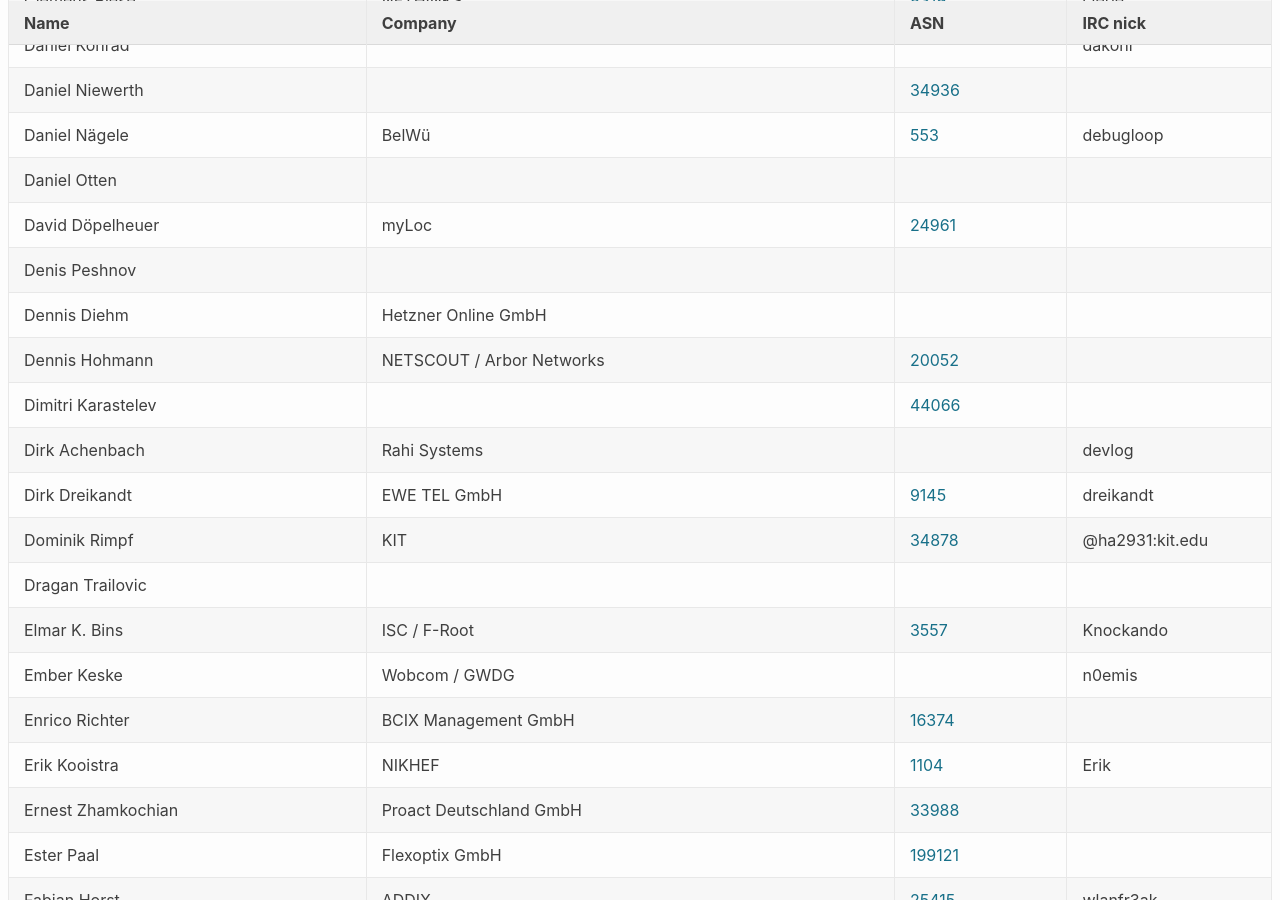
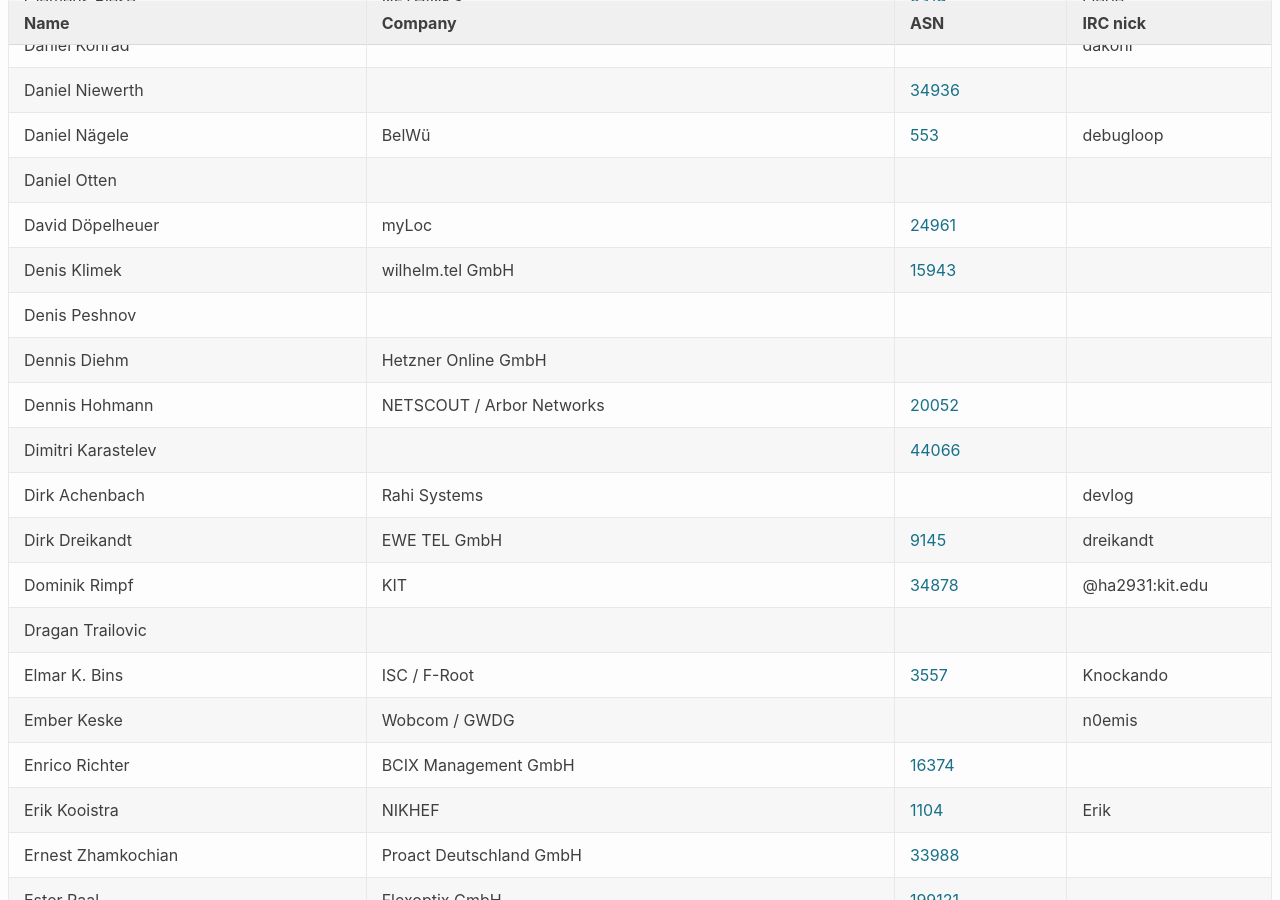
Before and after one commit to denog/pretix-attendeelist, a Jekyll site: the page built from denog14/index.md, in a window 1280 px wide and 900 px high, scrolled down 2314 px. Built offline with Jekyll 4.4.1, drawn with Linux system fonts in a browser that asks for light colours.

Commit message:
Latest data: Tue Nov  1 09:10:51 UTC 2022

```diff
--- a/_data/attendees_denog14_onsite.json
+++ b/_data/attendees_denog14_onsite.json
@@ -316,6 +316,12 @@
     "company": "myLoc",
     "irc": null,
     "asn": "24961"
+  },
+  {
+    "name": "Denis Klimek",
+    "company": "wilhelm.tel GmbH",
+    "irc": null,
+    "asn": "15943"
   },
   {
     "name": "Denis Peshnov",
```
